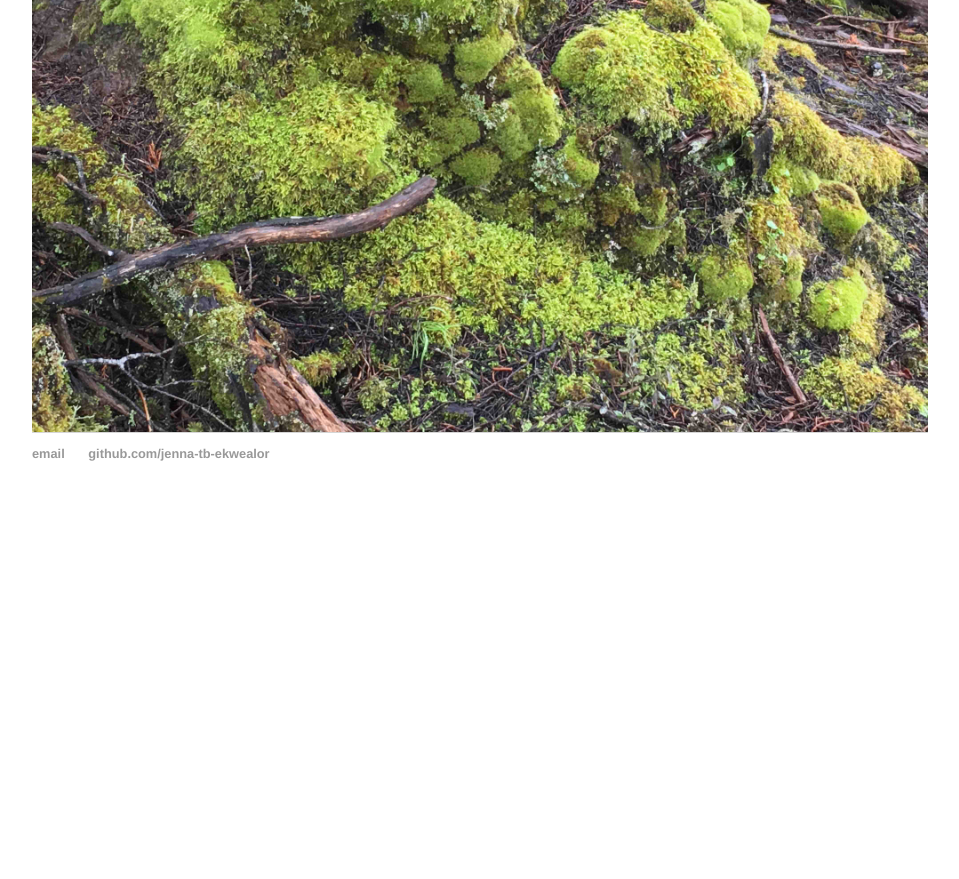
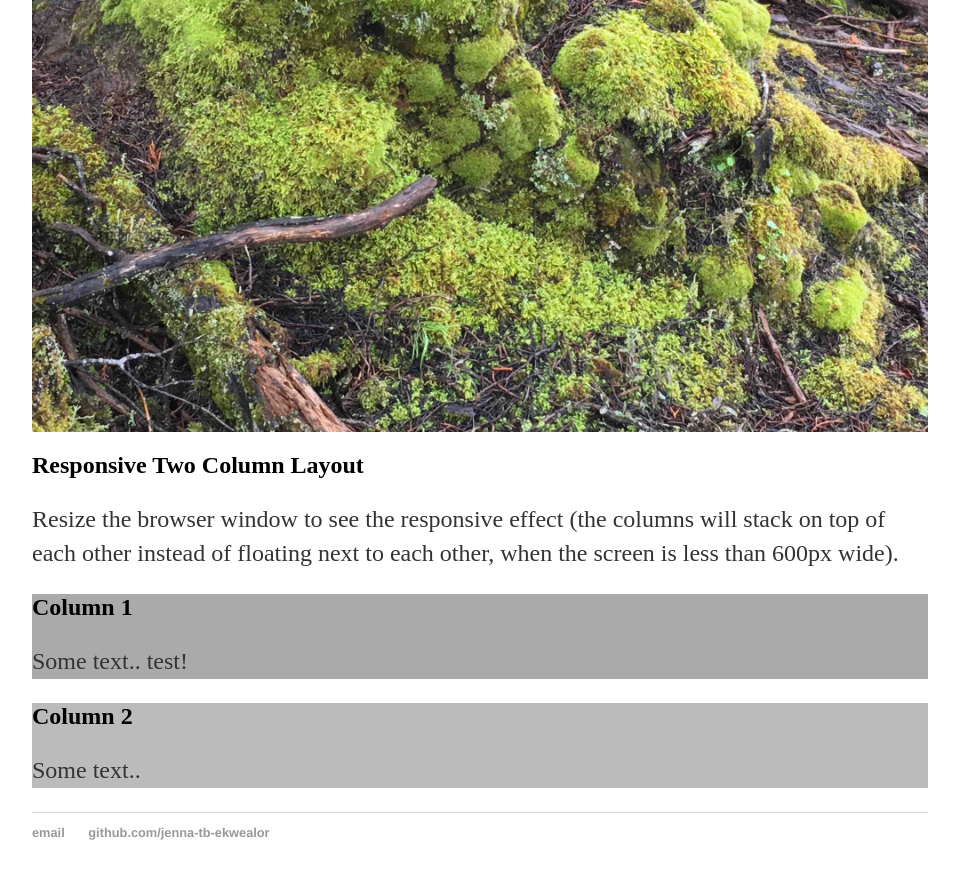
Before and after one commit to jenna-tb-ekwealor/jenna-tb-ekwealor.github.io, a Jekyll site: the page built from research/index.html, in a window 1280 px wide and 900 px high, scrolled down 1990 px. Shown: the top 879 px of the window, without its empty margins (160-1119 px from the left). Built offline with Jekyll 4.4.1, drawn with Linux system fonts in a browser that asks for light colours; before the commit the page ends 2511 px from its top, so only the background shows below that.

Commit message:
test two column css..

```diff
--- a/research/index.html
+++ b/research/index.html
@@ -51,3 +51,21 @@ However, these plants must still deal with consequences of their harsh environme
 		</script>
   </div>
 </div>
+
+<body>
+
+<h2>Responsive Two Column Layout</h2>
+<p>Resize the browser window to see the responsive effect (the columns will stack on top of each other instead of floating next to each other, when the screen is less than 600px wide).</p>
+
+<div class="row">
+  <div class="column" style="background-color:#aaa;">
+    <h2>Column 1</h2>
+    <p>Some text.. test!</p>
+  </div>
+  <div class="column" style="background-color:#bbb;">
+    <h2>Column 2</h2>
+    <p>Some text..</p>
+  </div>
+</div>
+
+</body>
```
